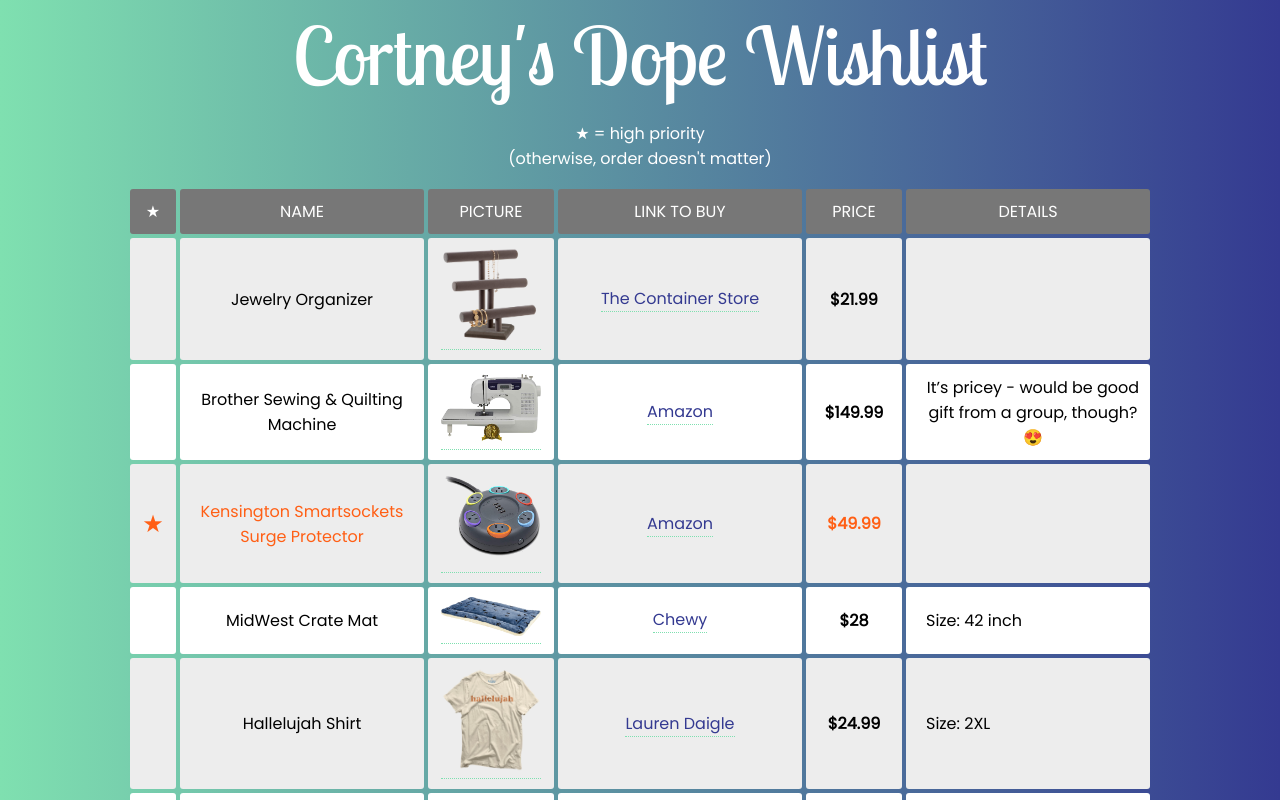
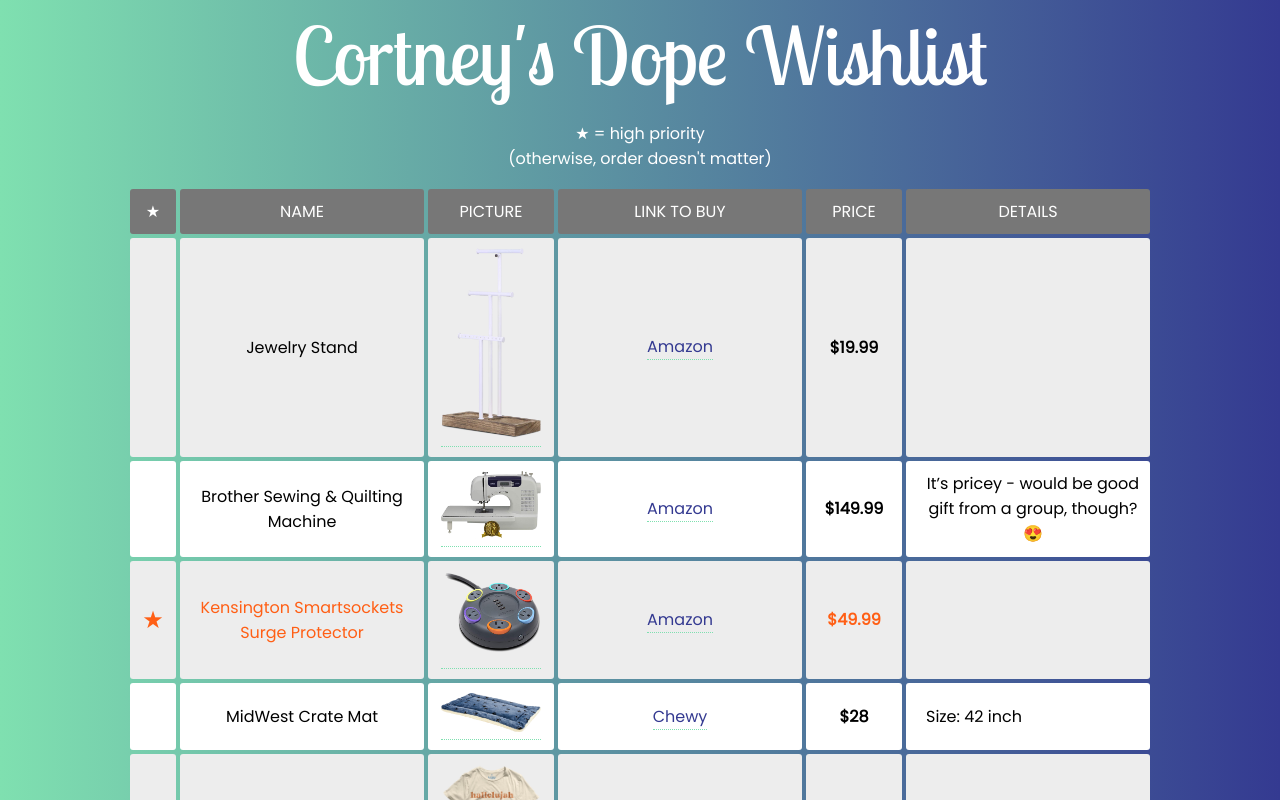
Before and after one commit to cortneysmith/wishlist, a React (Create React App) app: page /#/ in a window 1280 px wide. Shown: the top 800 px of the page. Built offline with nearby package versions, Linux system fonts and the light colour scheme; a web font is replaced by a local one.

Commit message:
jewelry stand

```diff
--- a/src/wishlistItems.js
+++ b/src/wishlistItems.js
@@ -1,13 +1,12 @@
 const wishlistItems = [
   {
-    name: "Jewelry Organizer",
-    linkName: "The Container Store",
-    linkURL:
-      "https://www.containerstore.com/s/jewelry-storage/view-all-jewelry-storage/triple-tiered-jewelry-organizer/12d?productId=11006910",
+    name: "Jewelry Stand",
+    linkName: "Amazon",
+    linkURL: "https://www.amazon.com/dp/B06Y6DLBG6/",
     details: "",
-    price: 21.99,
+    price: 19.99,
     highPriority: false,
-    thumbURL: "images/wishlist/jewlerystorage.png"
+    thumbURL: "images/wishlist/jewelrystand.png"
   },
 
   {
```
Also changed, not shown: public/images/wishlist/jewelrystand.png (added).
